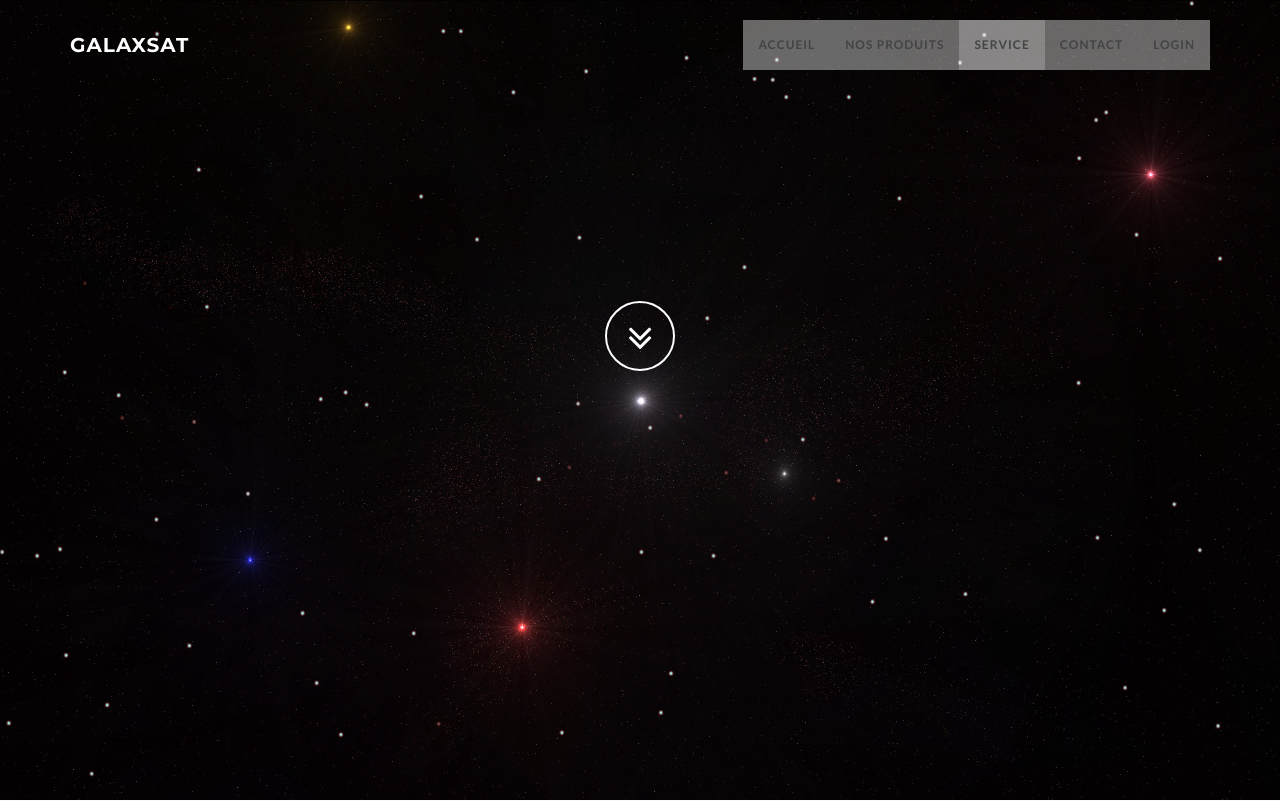
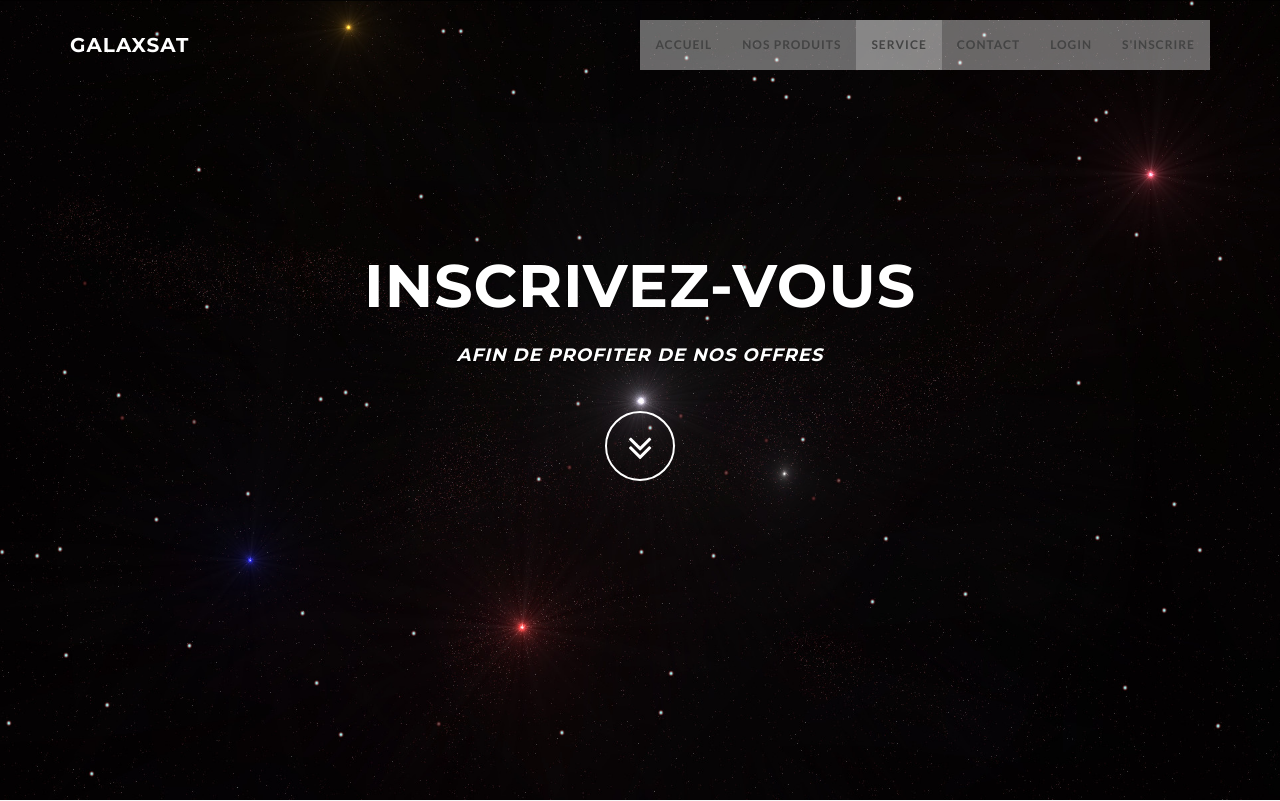
Before and after one commit to RedAXELight/ProjetWebAB, a PHP site: page /vue/inscription.php in a window 1280 px wide. Shown: the top 801 px of the page. Run offline with PHP 8.4, Linux system fonts and the light colour scheme.

Commit message:
inscription
Animation d'inscription

```diff
--- a/Site/vue/gabarit.php
+++ b/Site/vue/gabarit.php
@@ -94,6 +94,14 @@
 
                 <?php endif; ?>
 
+                <?php if (!isset($_SESSION['active'])) { ?>
+                    <?php if (@$_GET['action']=="inscription") { ?>
+                        <li class="active"><a href="index.php?action=inscription">S'inscrire</a></li>
+                    <?php }else{ ?>
+                        <li><a href="index.php?action=inscription">S'inscrire</a></li>
+                    <?php } ?>
+                <?php } ?>
+
                 <!--<li class="dropdown">
                     <a href="#" class="dropdown-toggle" data-toggle="dropdown">Dropdown <b class="caret"></b></a>
                     <ul class="dropdown-menu">
--- a/Site/vue/inscription.php
+++ b/Site/vue/inscription.php
@@ -7,6 +7,8 @@
 // tampon de flux stocké en mémoire
 ob_start();
 $titre="GalaxSat - inscription";
+$intitule = "Inscrivez-vous";
+$SousMenu="Afin de profiter de nos offres";
 ?>
 
 <section id="service" class="home-section text-center bg-gray">
@@ -35,7 +37,7 @@ $titre="GalaxSat - inscription";
           echo "<div class='alert alert-danger'>".$erreur."</div>";
           }
           ?>
-        <div class="form-group">
+        <div class="form-group wow bounceInDown" data-wow-delay="0.4s>
           <form class="form" role="form" data-toggle="validator" method="POST" action="index.php?action=enregistrer">
             <table class="table table-hover">
               <tr>
```
